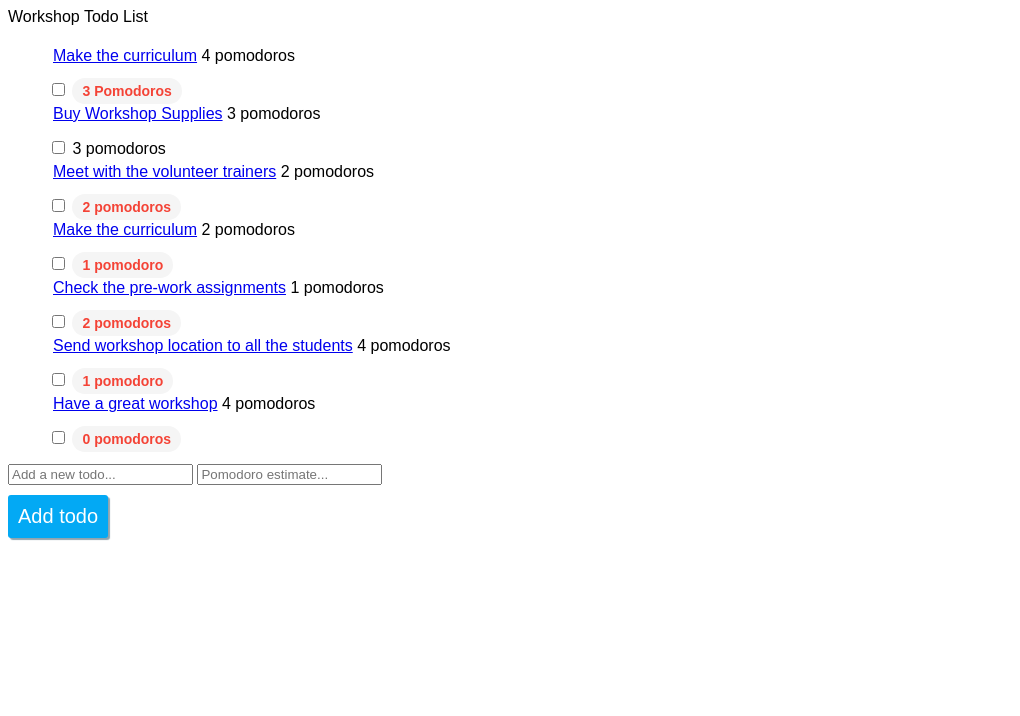
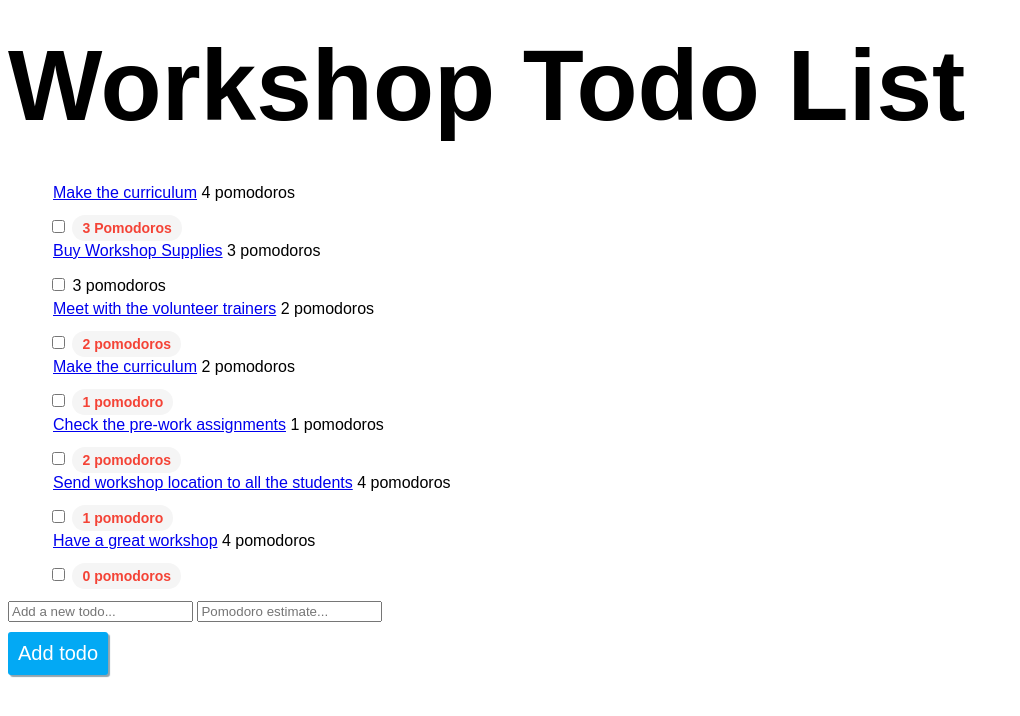
Before and after one commit to AyeshaBaweja/todo_app_front_end, a plain HTML site: page index.html in a window 1280 px wide. Shown: the whole page, without its empty margins (0-1020 px from the left). Drawn offline with Linux system fonts and the light colour scheme.

Commit message:
Make show.html heading inline-block

```diff
--- a/index.css
+++ b/index.css
@@ -30,3 +30,9 @@ li{
   padding: 5px;
   margin-bottom:10px;
 }
+h2{
+  display: inline-block;
+  vertical-align: middle;
+  font-size: 100px;
+  margin: 20px 0px;
+}
--- a/index.html
+++ b/index.html
@@ -7,7 +7,7 @@
 
   </head>
   <body>
-    Workshop Todo List
+    <h2>Workshop Todo List</h2>
     <ul style="list-style: none;">
 
     <li> <a href="show.html">Make the curriculum</a> 4 pomodoros</li> <input type="checkbox"/>
```
